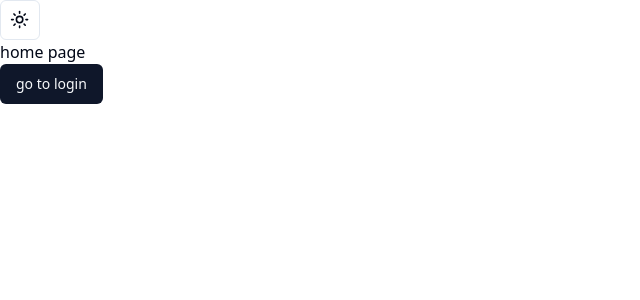
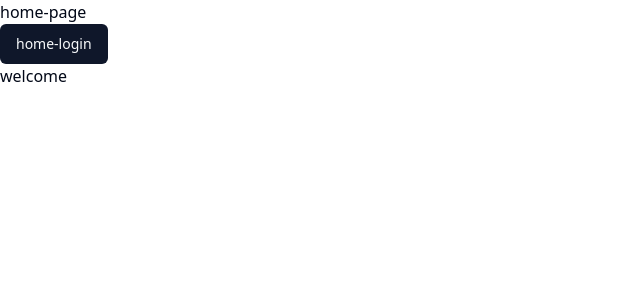
Before and after one commit to TohirDev/network-react, a React (Vite) app: page / in a window 1280 px wide. Shown: the top 300 px of the page, without its empty margins (0-640 px from the left). Built offline with nearby package versions, Linux system fonts and the light colour scheme.

Commit message:
modified: home page updated

```diff
--- a/src/pages/index.tsx
+++ b/src/pages/index.tsx
@@ -1,12 +1,16 @@
-import { ModeToggle } from "@/components/mode-toggle";
 import { Button } from "@/components/ui/button";
+import { useTranslation } from "react-i18next";
+import { NavLink } from "react-router-dom";
 
 function HomePage() {
+  const { t } = useTranslation();
   return (
     <div>
-      <ModeToggle />
-      <h1>home page</h1>
-      <Button variant={"default"}>go to login</Button>
+      <h1>{t("home-page")}</h1>
+      <Button variant={"default"}>
+        <NavLink to={"/login"}>{t("home-login")}</NavLink>
+      </Button>
+      <h1>{t("welcome")}</h1>
     </div>
   );
 }
```
